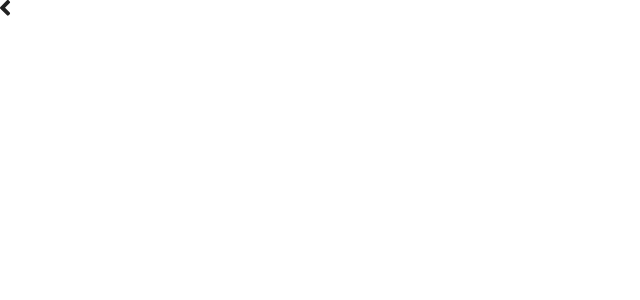
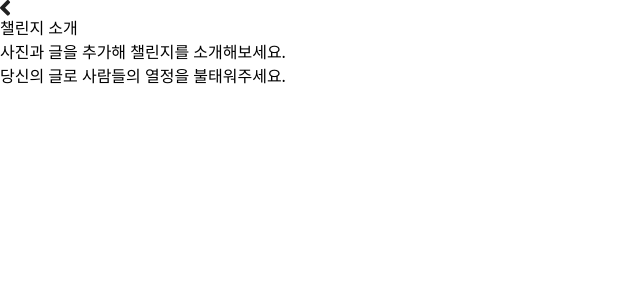
Before and after one commit to likelion-lab10/godlife, a React (Create React App) app: page / in a window 1280 px wide. Shown: the top 300 px of the page, without its empty margins (0-640 px from the left). Built offline with nearby package versions, Linux system fonts and the light colour scheme.

Commit message:
[docs] 소개말 컴포넌트 작성

```diff
--- /dev/null
+++ b/src/components/Introduce.jsx
@@ -0,0 +1,14 @@
+
+function Introduce(){
+  return(
+    <>
+      <h2>챌린지 소개</h2>
+      <div>
+      사진과 글을 추가해 챌린지를 소개해보세요.<br />
+      당신의 글로 사람들의 열정을 불태워주세요.
+      </div>
+    </>
+  )
+}
+
+export default Introduce;
--- a/src/components/Upload.jsx
+++ b/src/components/Upload.jsx
@@ -1,7 +1,11 @@
 import goBack from '../assets/go-back.svg'
+import Introduce from './Introduce';
 function Upload(){
   return (
-    <img src={goBack} alt='뒤로가기 이미지' />
+    <div>
+      <img src={goBack} alt='뒤로가기 이미지' />
+      <Introduce />
+    </div>
   )
 }
 
```
